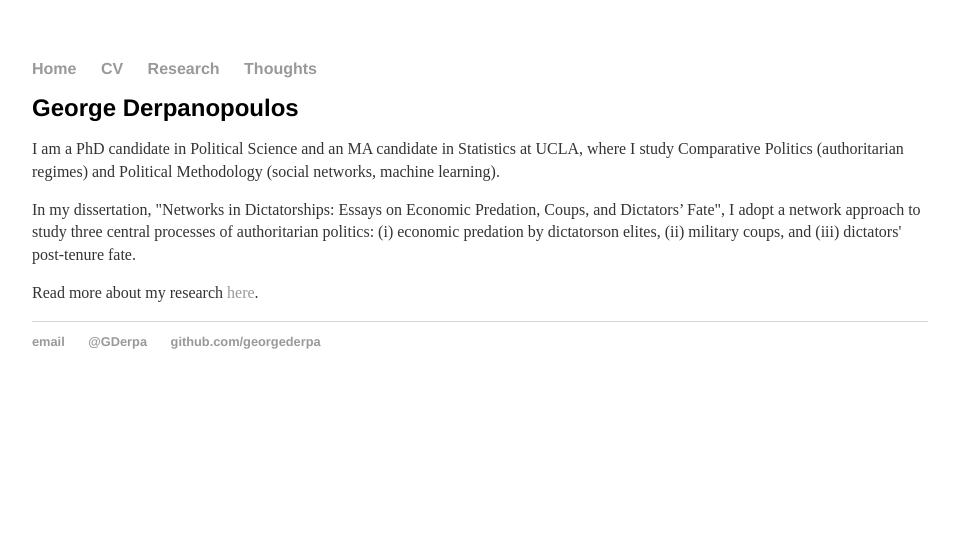
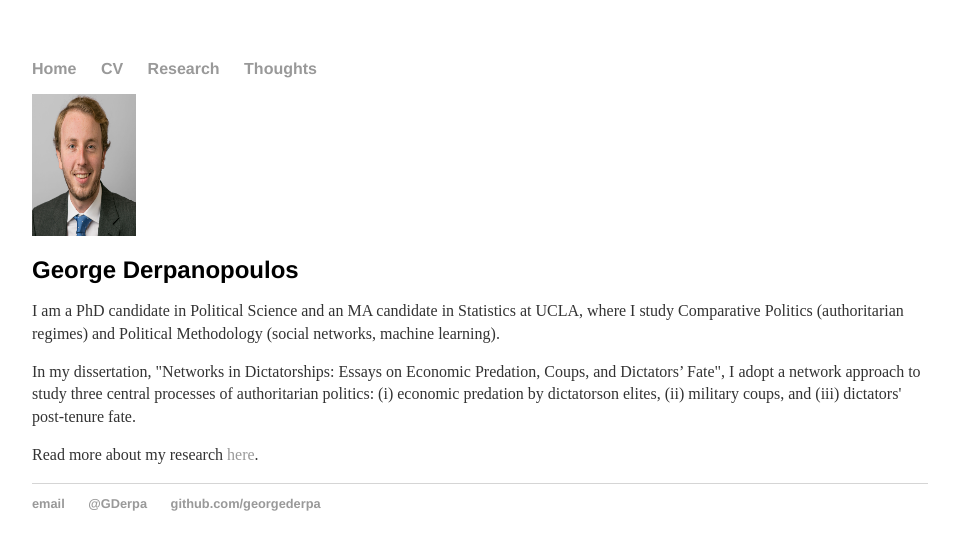
Before and after one commit to georgederpa/georgederpa, a Jekyll site: the page built from index.html, in a window 1280 px wide. Shown: the top 550 px of the page, without its empty margins (160-1119 px from the left). Built offline with Jekyll 4.4.1, drawn with Linux system fonts in a browser that asks for light colours.

Commit message:
Update default.html

```diff
--- a/_layouts/default.html
+++ b/_layouts/default.html
@@ -14,6 +14,7 @@
 	        		<li><a href="/thoughts">Thoughts</a></li>
 	    		</ul>
 			</nav>
+			<img src="/assets/Potrait_Formal_Square.jpg" width="104" height="142">
 			<div class="container">
 
 			{{ content }}
@@ -24,7 +25,7 @@
 	        		<li><a href="mailto:gderpa@ucla.edu">email</a></li>
 	        		<li><a href="https://twitter.com/GDerpa">@GDerpa</a></li>
 	        		<li><a href="https://github.com/georgederpa">github.com/georgederpa</a></li>
-				</ul>
+			</ul>
 			</footer>
 		</body>
 	</html>
```
